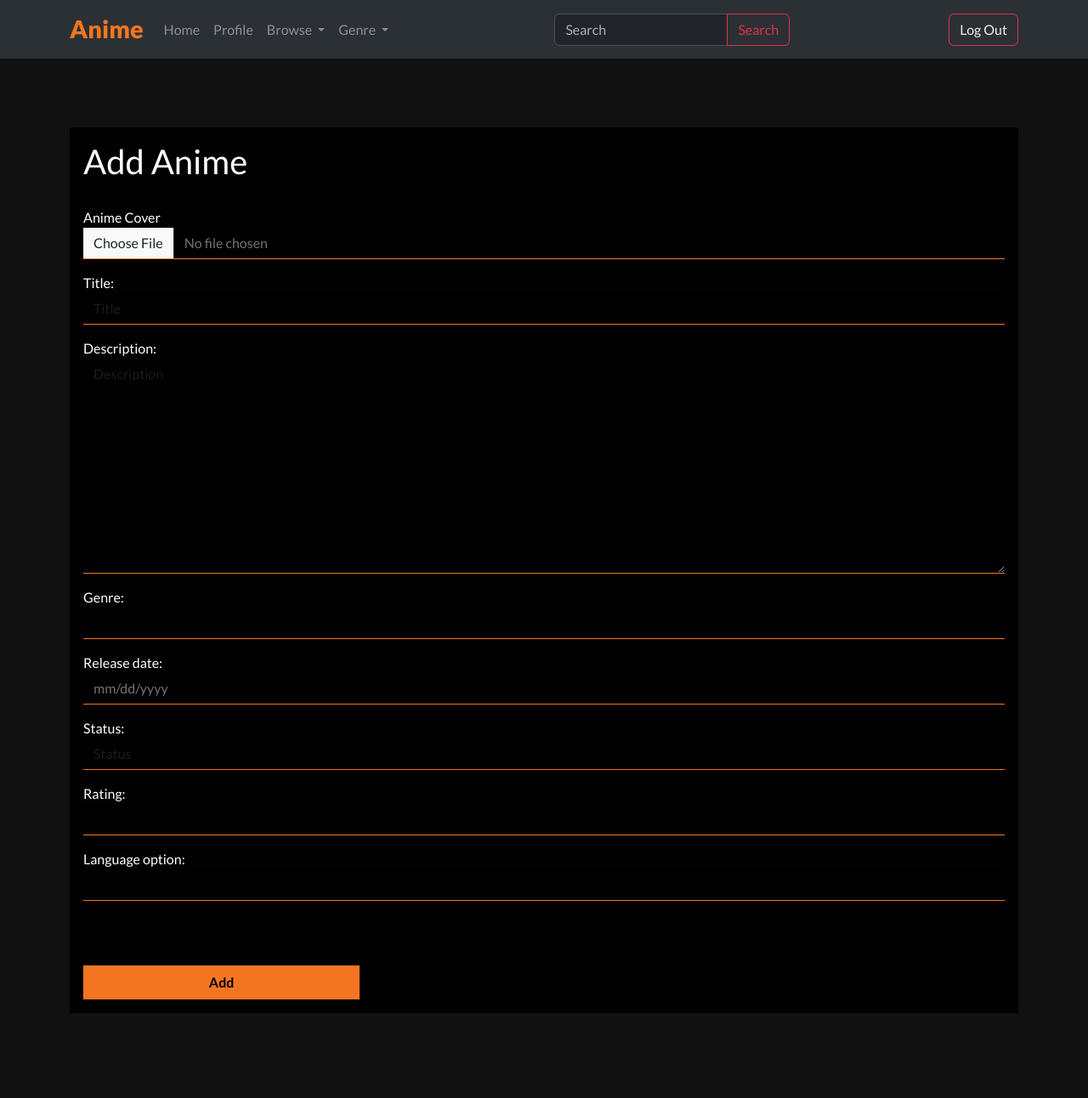
After one commit to Anano24/Anime-Project-Django, a Django app: page /add/ in a window 1280 px wide. The commit adds this page. Shown: the whole page at 85% size. Run offline with Django 4.2, Linux system fonts and the light colour scheme; a user stored in the database is signed in; data comes from the database, SQL or seed files in the repository; both versions use the stored data as it was after the commit; some libraries are stand-ins or nearby versions.

Commit message:
Add functionality to add new anime to the database

```diff
--- a/myanimeproject/anime/forms.py
+++ b/myanimeproject/anime/forms.py
@@ -1,6 +1,7 @@
 from django.contrib.auth.forms import UserCreationForm
-from .models import User
-
+from .models import User, Anime
+from django.forms import ModelForm
+from django import forms
 
 
 
@@ -8,3 +9,10 @@ class MyUserCreationForm(UserCreationForm):
     class Meta:
         model = User
         fields = ['username', 'password1', 'password2']
+
+
+
+class AnimeAddForm(ModelForm):
+    class Meta:
+        model = Anime
+        fields = '__all__'
--- a/myanimeproject/anime/models.py
+++ b/myanimeproject/anime/models.py
@@ -28,7 +28,7 @@ class Anime(models.Model):
     release_date = models.DateField()
     status = models.CharField(max_length=50)
     rating = models.DecimalField(max_digits=3, decimal_places=2)
-    cover_image = models.CharField(max_length=300)
+    cover_image = models.ImageField(null=True, blank=True)
     subtitle_or_dub = models.ManyToManyField(LanguageOption, related_name='animes')
 
 
--- /dev/null
+++ b/myanimeproject/anime/templates/anime/add_anime.html
@@ -0,0 +1,76 @@
+{% extends 'base.html'%}
+{% load widget_tweaks %}
+
+{% block title %} login_register page {% endblock %}
+
+
+{% block content %}
+
+        <div class="container mt-5">
+            <div  class="card" style="background-color: rgba(0, 0, 0, 0.932); border-radius: 0; padding: 15px; margin: 9.375rem 0 6.25rem; color: #ffffff;">
+
+                    {% if user.is_authenticated%}
+                    <h1 style="margin-bottom: 30px;">Add Anime</h1>
+                    <form method="post" id="itemForm" enctype="multipart/form-data" >
+                        {% csrf_token %}
+                        <div>
+                            <label>Anime Cover</label>
+                            {{ form.cover_image|add_class:"form-control form-control1" }}
+                        </div>
+                        <div class="mt-3">
+                            <label>Title:</label>
+                            {{ form.title|add_class:"form-control form-control1"|attr:"placeholder:Title" }}
+                        </div>
+                        <div class="mt-3">
+                            <label>Description:</label>
+                            {{ form.description|add_class:"form-control form-control1"|attr:"placeholder:Description" }}
+                        </div>
+                        <div class="mt-3">
+                            <label for="anime_genre">Genre:</label>
+                            <input required type="text" name="genre" list="genre-list" class="form-control form-control1" >
+                            <datalist id="genre-list">
+                                {% for genre in genres %}
+                                    <select id="anime_genre">
+                                        <option value="{{ genre.name }}" >{{ genre.name }}</option>
+                                    </select>
+                                {% endfor %}
+                            </datalist>
+                        </div>
+                        <div class="mt-3">
+                            <label>Release date:</label>
+                            <input required type="date" name="release_date" class="form-control form-control1">
+                        </div>
+                        <div class="mt-3">
+                            <label>Status:</label>
+                            {{ form.status|add_class:"form-control form-control1"|attr:"placeholder:Status" }}
+                        </div>
+                        <div class="mt-3">
+                            <label>Rating:</label>
+                            <input required type="number" step="0.01" name="rating" class="form-control form-control1">
+                        </div>
+                        <div class="mt-3">
+                            <label for="anime_genre">Language option:</label>
+                            <input required type="text" name="subtitle-or-dub" list="subtitle-or-dub-list" class="form-control form-control1" >
+                            <datalist id="subtitle-or-dub-list">
+                                {% for option in subtitle_or_dub %}
+                                    <select id="subtitle-or-dub">
+                                        <option value="{{ option.name }}" >{{ option.name }}</option>
+                                    </select>
+                                {% endfor %}
+                            </datalist>
+                        </div>
+
+                        <button type="submit" class="btn btn-danger py-2 login-btn" id="liveToastBtn" style="border-radius: 0; width: 30%;" >Add</button>
+                    </form>
+
+                {% else %}
+                    <h2>You don't have a permission to add event</h2>
+
+                {% endif %}
+
+            </div>
+        </div>
+
+
+
+{% endblock %}
--- a/myanimeproject/anime/templates/anime/animes.html
+++ b/myanimeproject/anime/templates/anime/animes.html
@@ -10,7 +10,7 @@
             <div class="col">
                 <div class="card h-100" style="background-color: transparent;">
                     <a href="#">
-                        <img src="{{ anime.cover_image }}" class="card-img-top img-hover" alt="{{ anime.title }}">
+                        <img src="{{ anime.cover_image.url }}" class="card-img-top img-hover" alt="{{ anime.title }}">
                     </a>
 
                     <div class="overlay">
--- a/myanimeproject/anime/urls.py
+++ b/myanimeproject/anime/urls.py
@@ -12,7 +12,8 @@ urlpatterns = [
     path('delete_from_watchlist/<str:id>/', views.delete_from_watchlist, name='delete_from_watchlist'),
     path('login/', views.login_page, name='login'),
     path('logout/', views.logout_page, name='logout'),
-    path('register/', views.register_page, name='register')
+    path('register/', views.register_page, name='register'),
+    path('add/', views.add_anime, name='add')
 ]
 
 
--- a/myanimeproject/anime/views.py
+++ b/myanimeproject/anime/views.py
@@ -1,9 +1,9 @@
 from django.shortcuts import render, redirect
-from .models import Anime, User, Genre
+from .models import Anime, User, Genre, LanguageOption
 from django.db.models import Q
 from django.contrib.auth import authenticate, login, logout
 from django.contrib.auth.decorators import login_required
-from .forms import MyUserCreationForm
+from .forms import MyUserCreationForm, AnimeAddForm
 
 
 
@@ -112,3 +112,33 @@ def register_page(request):
 
     context = {'form': form}
     return render(request, 'anime/login_register.html', context)
+
+
+
+def add_anime(request):
+    form = AnimeAddForm()
+    genres = Genre.objects.all()
+    subtitle_or_dub = LanguageOption.objects.all()
+
+    if request.method == 'POST':
+        anime_genre = request.POST.get('genre')
+        anime_languageoption = request.POST.get('subtitle-or-dub')
+
+        genre, created = Genre.objects.get_or_create(name=anime_genre)
+        languageoption, created = LanguageOption.objects.get_or_create(name=anime_languageoption)
+
+        form = AnimeAddForm(request.POST)
+
+        new_anime = Anime(cover_image=request.FILES['cover_image'], title=form.data['title'],
+                          description=form.data['description'],
+                          release_date=form.data['release_date'], status=form.data['status'],
+                          rating=form.data['rating'])
+
+        new_anime.save()
+        new_anime.genres.add(genre)
+        new_anime.subtitle_or_dub.add(languageoption)
+
+        return redirect('home')
+
+    context = {'form': form, 'genres': genres, 'subtitle_or_dub': subtitle_or_dub}
+    return render(request, 'anime/add_anime.html', context)
--- a/myanimeproject/myanimeproject/settings.py
+++ b/myanimeproject/myanimeproject/settings.py
@@ -27,6 +27,8 @@ DEBUG = True
 
 ALLOWED_HOSTS = []
 
+CRISPY_TEMPLATE_PACK = 'bootstrap5'
+
 
 # Application definition
 
@@ -39,6 +41,8 @@ INSTALLED_APPS = [
     'django.contrib.staticfiles',
     'anime.apps.AnimeConfig',
     'widget_tweaks',
+    'crispy_forms',
+    'crispy_bootstrap5',
 ]
 
 MIDDLEWARE = [
--- a/myanimeproject/static/styles/register.css
+++ b/myanimeproject/static/styles/register.css
@@ -7,7 +7,6 @@
     margin-left: 170%;
 }
 .login-register-form {
-
     width: 40%;
 }
 
@@ -33,13 +32,19 @@
 }
 
 .form-control1 {
+    background-color: black;
+    color: rgb(114, 114, 114);
     border-color: #f47521;
     border-top: 1px;
     border-left: 1px;
     border-right: 1px;
     border-radius: 0px;
+
 }
 
+.label-color {
+    color: white;
+}
 
 .no-account {
     color: rgba(255, 255, 255, 0.705);
@@ -54,7 +59,6 @@
     margin: 20px 0 0 10px;
     font-weight: 400;
 }
-
 
 
 @media (max-width: 1050px) {
```
Also changed, not shown: myanimeproject/anime/templates/anime/login_register.html (+15 -14 lines), myanimeproject/anime/migrations/0002_alter_anime_cover_image_alter_user_animes.py (added), myanimeproject/db.sqlite3, myanimeproject/media/6b17182a3518d7406f0e69687f773f4f.jpg (added), myanimeproject/media/6b17182a3518d7406f0e69687f773f4f_AHnnQ1X.jpg (added), myanimeproject/media/a249096c7812deb8c3c2c907173f3774_1.jpg (added), myanimeproject/media/a249096c7812deb8c3c2c907173f3774_1_LDndqYi.jpg (added), myanimeproject/media/a249096c7812deb8c3c2c907173f3774_1_l6FrMPV.jpg (added), myanimeproject/media/ad3c6bbdc8d6e3a236292f3e8223f852.jpg (added), myanimeproject/media/c3705f0653418420369d475cbff2e2c8.jpg (added), myanimeproject/media/c3705f0653418420369d475cbff2e2c8_ZLbAMM5.jpg (added), myanimeproject/media/gallery-gold-01.png (added).
